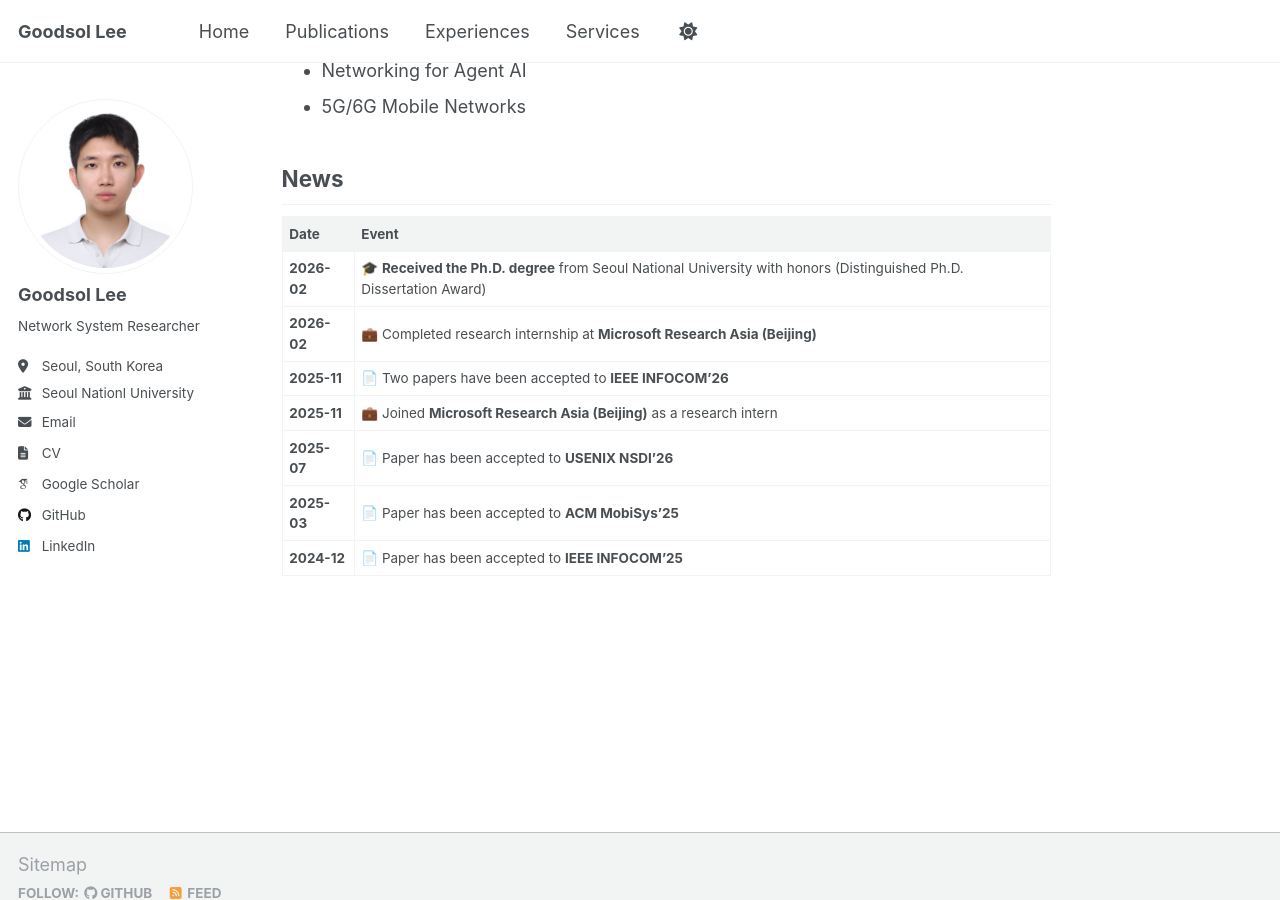
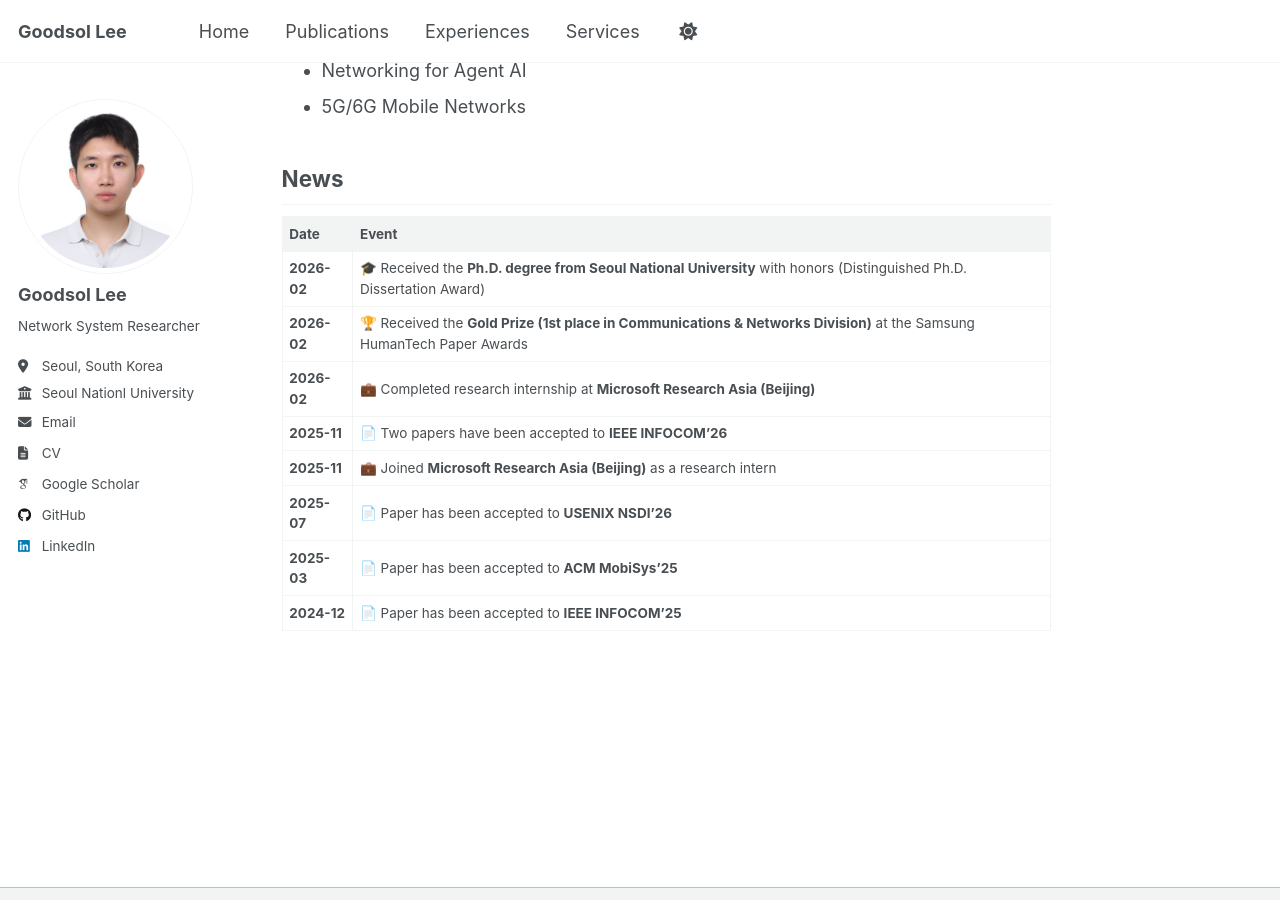
Before and after one commit to goodsollee/GoodsolLee.github.io, a Jekyll site: the page built from _pages/about.md, in a window 1280 px wide and 900 px high, scrolled down 397 px. Built offline with Jekyll 4.4.1, drawn with Linux system fonts in a browser that asks for light colours; some web fonts are replaced; a script that is not in the unit is left out.

Commit message:
Updated award

```diff
--- a/_pages/about.md
+++ b/_pages/about.md
@@ -20,7 +20,8 @@ Current interests include:
 
 | Date | Event |
 |------|-------|
-| **2026-02** | 🎓 **Received the Ph.D. degree** from Seoul National University with honors (Distinguished Ph.D. Dissertation Award) |
+| **2026-02** | 🎓 Received the **Ph.D. degree from Seoul National University** with honors (Distinguished Ph.D. Dissertation Award) |
+| **2026-02** | 🏆 Received the **Gold Prize (1st place in Communications & Networks Division)** at the Samsung HumanTech Paper Awards |
 | **2026-02** | 💼 Completed research internship at **Microsoft Research Asia (Beijing)** |
 | **2025-11** | 📄 Two papers have been accepted to **IEEE INFOCOM'26** |
 | **2025-11** | 💼 Joined **Microsoft Research Asia (Beijing)** as a research intern |
```
